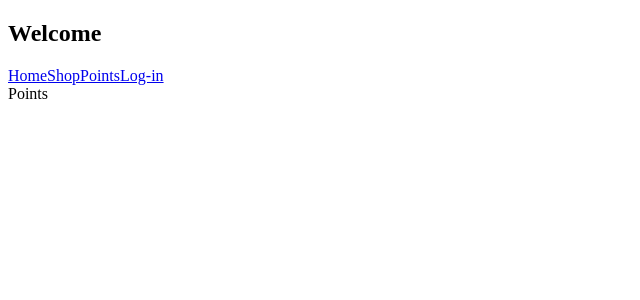
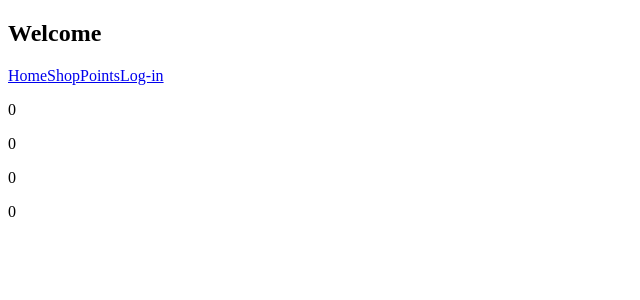
Before and after one commit to thomasjk0831/reward-points, a React (Create React App) app: page /points in a window 1280 px wide. Shown: the top 300 px of the page, without its empty margins (0-640 px from the left). Built offline with nearby package versions, Linux system fonts and the light colour scheme.

Commit message:
setup home comp and points

```diff
--- a/src/components/Home.js
+++ b/src/components/Home.js
@@ -1,7 +1,16 @@
 import React from "react";
 
 function Home() {
-  return <div>Home</div>;
+  return (
+    <div className="home-wrapper">
+      <img
+        className="home-image"
+        src="https://www.uncommongoods.com/images/category/fun-fullwidth.jpg"
+        alt=""
+      />
+      <button className="md-button shop-button">Shop now!</button>
+    </div>
+  );
 }
 
 export default Home;
--- a/src/components/Points.js
+++ b/src/components/Points.js
@@ -1,7 +1,71 @@
-import React from "react";
+import React, { useState, useEffect } from "react";
 
-function Points() {
-  return <div>Points</div>;
+function Points(props) {
+  const [ptsCurrentMonth, setPtsCurrentMonth] = useState(null);
+  const [pts2ndToLastMonth, setPts2ndToLastMonth] = useState(null);
+  const [ptsLastMonth, setPtsLastMonth] = useState(null);
+
+  useEffect(() => {
+    function getPoints() {
+      //gets the current month as integer
+      const currentMonth = new Date().getMonth() + 1;
+
+      let tempPtsCurrent = 0;
+      let tempPts2ndToLast = 0;
+      let tempPtsLast = 0;
+
+      //loop through the purchases array and update points per month per user
+      props.purchases.map((item) => {
+        if (item.user !== props.user) return;
+        else {
+          if (currentMonth === item.month) {
+            tempPtsCurrent += calculatePoints(item.amount);
+          } else if (currentMonth - 1 === item.month) {
+            tempPts2ndToLast += calculatePoints(item.amount);
+          } else if (currentMonth - 2 === item.month) {
+            tempPtsLast += calculatePoints(item.amount);
+          } else if (currentMonth - 1 < 1 && currentMonth + 11 === item.month) {
+            tempPts2ndToLast += calculatePoints(item.amount);
+          } else if (currentMonth - 2 < 1 && currentMonth + 10 === item.month) {
+            tempPtsLast += calculatePoints(item.amount);
+          }
+          return;
+        }
+      });
+
+      setPtsCurrentMonth(tempPtsCurrent);
+      setPts2ndToLastMonth(tempPts2ndToLast);
+      setPtsLastMonth(tempPtsLast);
+    }
+
+    getPoints();
+  }, []);
+
+  function calculatePoints(amount) {
+    let points = 0;
+    amount = Math.floor(amount);
+
+    if (amount > 100) {
+      points += (amount - 100) * 2;
+      amount = 100;
+    }
+    if (amount > 50 && amount <= 100) {
+      points += amount - 50;
+      amount = 50;
+    }
+    if (amount <= 50) {
+      return points;
+    }
+  }
+
+  return (
+    <div>
+      <p>{ptsCurrentMonth}</p>
+      <p>{pts2ndToLastMonth}</p>
+      <p>{ptsLastMonth}</p>
+      <p>{ptsLastMonth + pts2ndToLastMonth + ptsCurrentMonth}</p>
+    </div>
+  );
 }
 
 export default Points;
```
